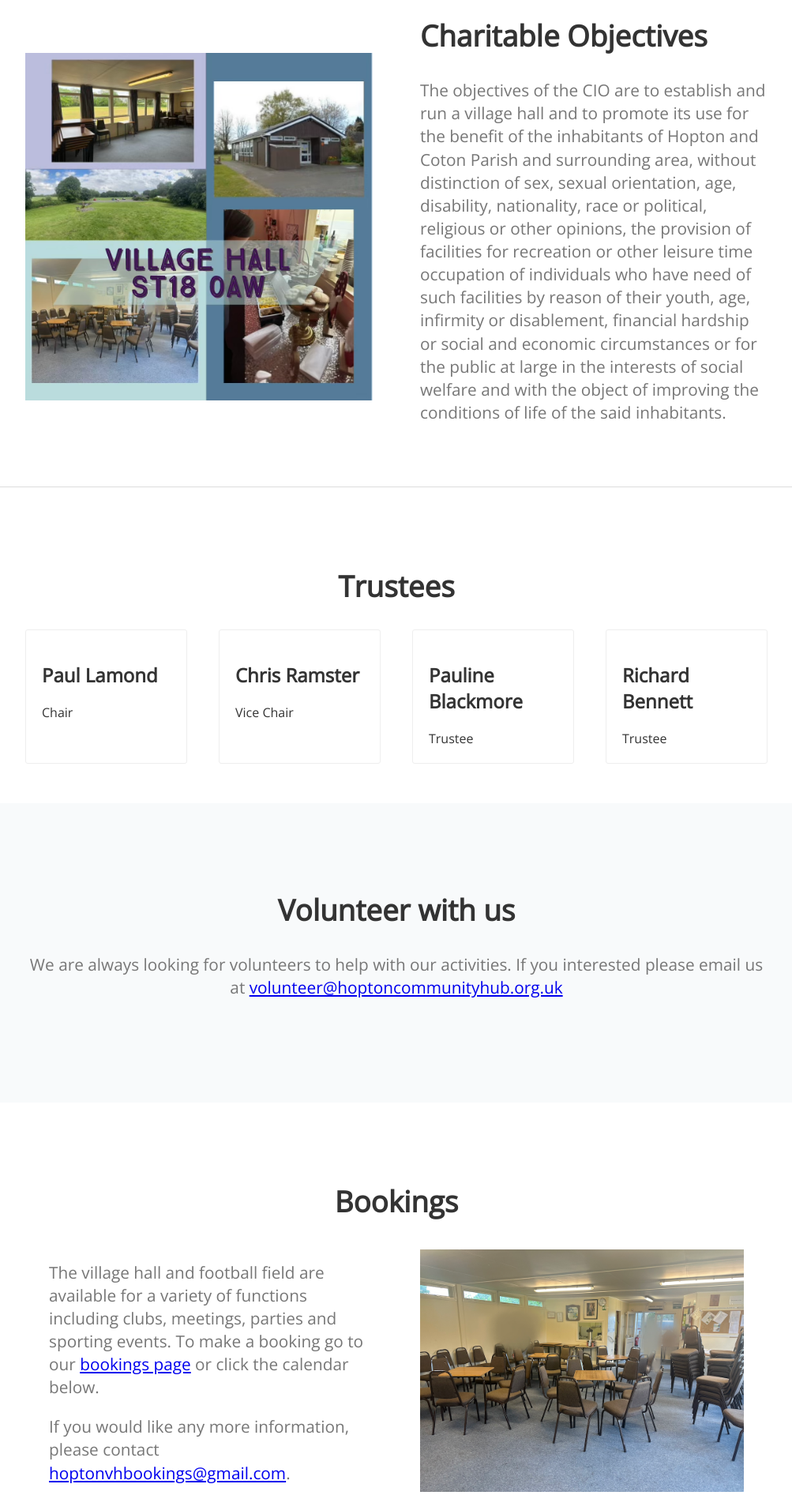
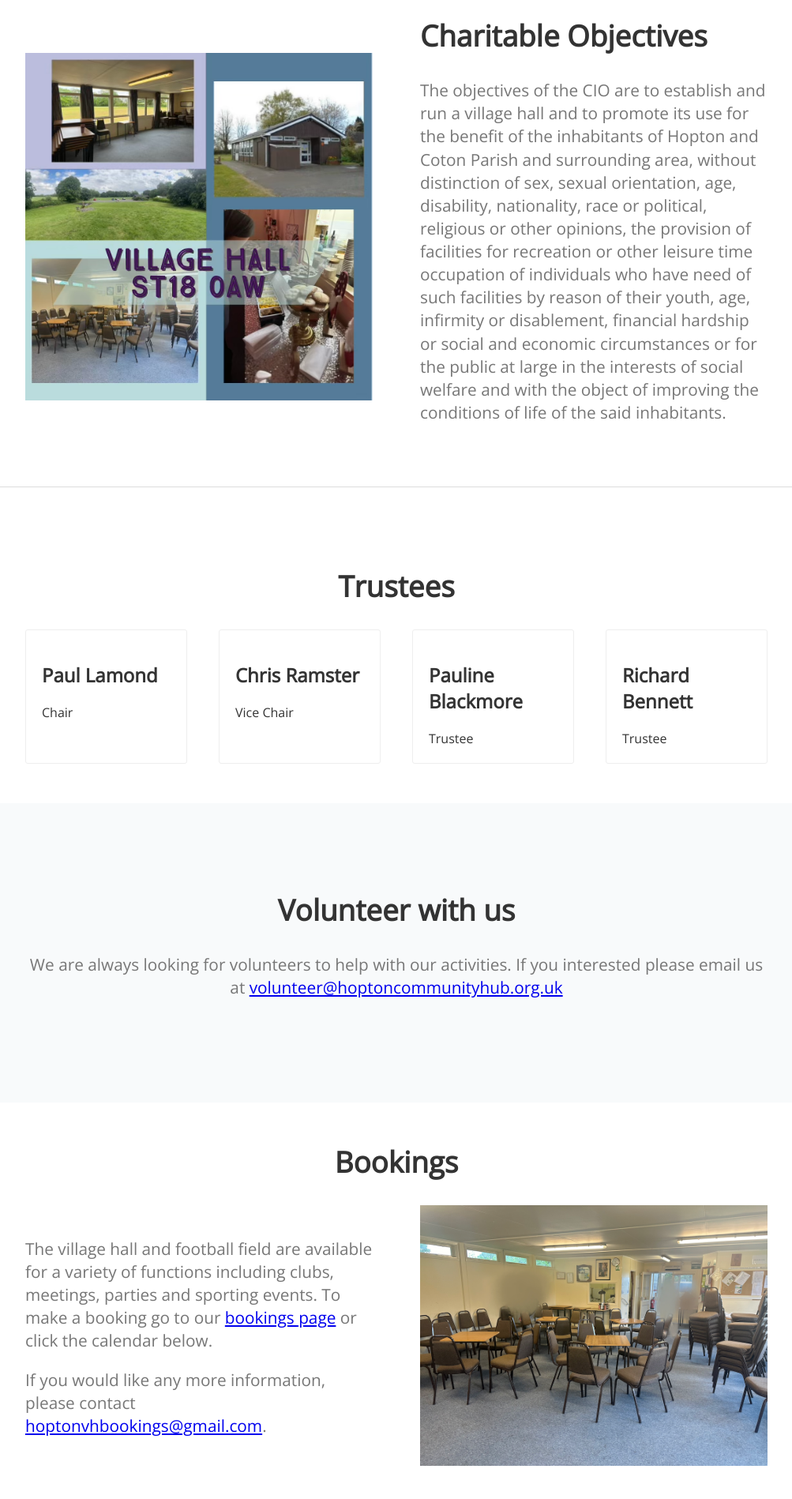
Before and after one commit to hoptonadmin/hopton-community-hub-website, a Jekyll site: the page built from index.html, in a window 1280 px wide. Shown: the part 1191-3089 px from the top of the page at 79% size, without its empty margins (138-1141 px from the left). Built offline with Jekyll 4.4.1, drawn with Linux system fonts in a browser that asks for light colours; nearby versions of some CDN libraries; grey boxes are pictures that could not be loaded.

Commit message:
Update index.html

```diff
--- a/index.html
+++ b/index.html
@@ -120,21 +120,15 @@
 
 
 <div class="darker">
-	<div class="container">
+	<div class="container container-full-mobile">
 		<h2 class="editable">Volunteer with us</h2>
-		<p class="editable" style="text-align: center;">We are always looking for volunteers to help with our activities. If you interested please email us at <a href="mailto:volunteer@hoptoncommunityhub.org.uk">volunteer@hoptoncommunityhub.org.uk</a></p>
-
-		<!--
-			<form action="{{ site.newsletter_action }}" method="post">
-				<input type="text" name="EMAIL" placeholder="Email">
-				<input type="submit" value="Sign up"/>
-			</form>
-		-->
+		<p class="editable" style="text-align: center;">
+			We are always looking for volunteers to help with our activities. If you interested please email us at <a href="mailto:volunteer@hoptoncommunityhub.org.uk">volunteer@hoptoncommunityhub.org.uk</a>
+		</p>
 	</div>
 </div>
 
 <div class="container" id="bookings">
-	<div class="container">
 	<h2 class="editable">Bookings</h2>
 	<div class="columns">
 		<div>
@@ -149,8 +143,10 @@
 			<img src="{{ site.baseurl }}/images/village-hall-inside.png" alt="Bookings">
 		</div>
 	</div>
+</div>
+
+<div class="container container-full-mobile">
 	<div id="bookings-iframe-container" style="height:1000px;">
-			<iframe src='https://hallbookingonline.com/hopton/plugin.php' width='100%' height='100%'> </iframe>
+		<iframe src='https://hallbookingonline.com/hopton/plugin.php' width='100%' height='100%'></iframe>
 	</div>
 </div>
-</div>
```
Lines whose indentation alone changed are shown as unchanged.
